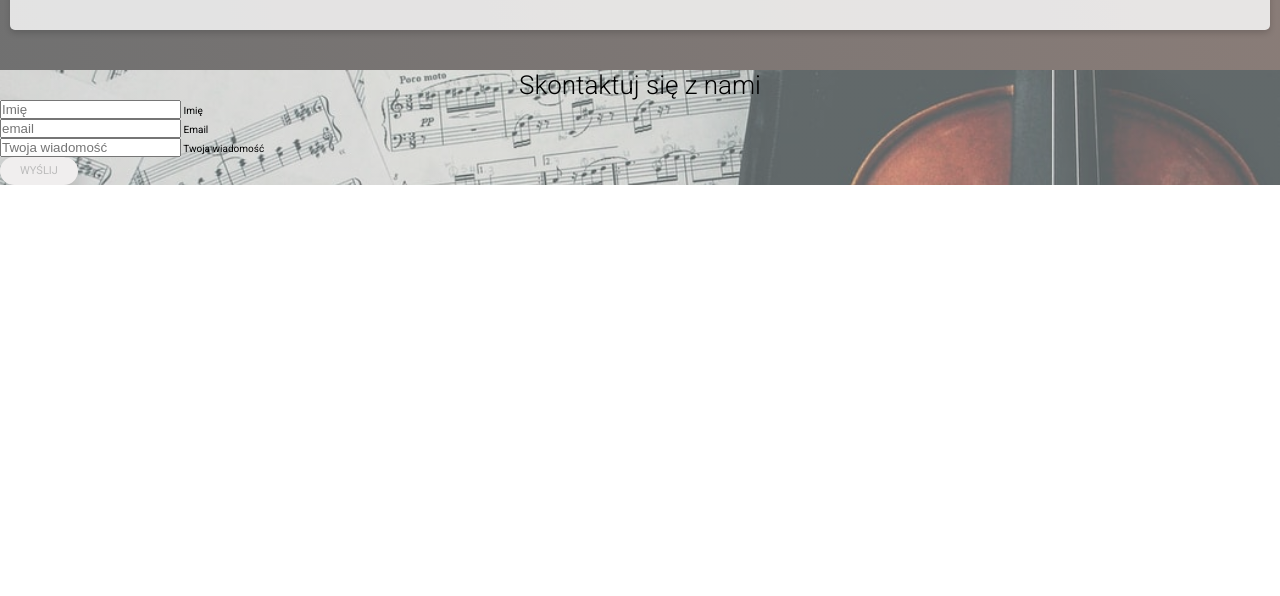
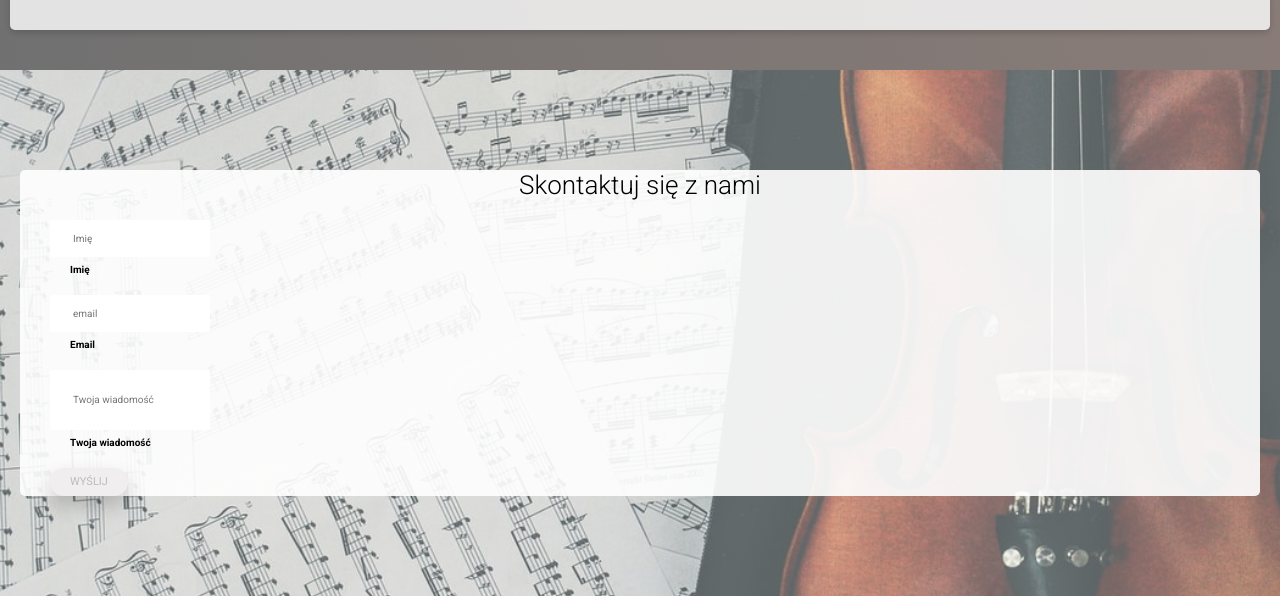
Before and after one commit to BigCyjaOne/WarmiaDuoWebsite, a website with bundled scripts: page index.html in a window 1280 px wide. Shown: the part 7437-8033 px from the top of the page. Before the commit the page ends 7622 px from the top, so only its background shows below. Built offline with nearby package versions, Linux system fonts and the light colour scheme.

Commit message:
Working about newsletter section

```diff
--- a/index.html
+++ b/index.html
@@ -144,7 +144,6 @@
 
       <section class="newsletter">
         <div class="newsletter__box">
-
           <div class="newsletter__form">
             <form action="#" class="form">
               <div class="form__group">
@@ -159,7 +158,7 @@
                 <label for="email" class="form__label">Email</label>
               </div>
               <div class="form__group">
-                <input type="text" class="form__input" placeholder="Twoja wiadomość" id="message" required>
+                <input type="text" class="form__input form__input-message" placeholder="Twoja wiadomość" id="message" required>
                 <label for="message" class="form__label">Twoja wiadomość</label>
               </div>
               <div class="form__group">
--- a/source/sass/_layout.scss
+++ b/source/sass/_layout.scss
@@ -157,6 +157,46 @@
     ),
     url(../img/background-image-2.jpg);
   background-size: cover;
-  width: 100%;
-  height: auto;
+  background-position: center;
+  padding: 10rem 0;
+
+  &__box {
+    display: block;
+    background-image: linear-gradient(
+      to right,
+      rgba(255, 255, 255, 0.9) 0%,
+      rgba(255, 255, 255, 0.9) 100%
+    );
+    margin: 0 2rem;
+    padding: 0 3rem;
+    border-radius: 5px;
+  }
 }
+
+.form {
+  &__group:not(:last-child) {
+    margin-bottom: 2rem;
+  }
+
+  &__input {
+    font-size: 1rem;
+    font-family: inherit;
+    color: inherit;
+    padding: 1rem 2rem;
+    border-radius: 2px;
+    border: 3px solid transparent;
+    display: block;
+
+    &-message {
+      height: 6rem;
+    }
+  }
+
+  &__label {
+    font-size: 1rem;
+    font-weight: 700;
+    margin-left: 2rem;
+    margin-top: 0.7rem;
+    display: block;
+  }
+}
```
